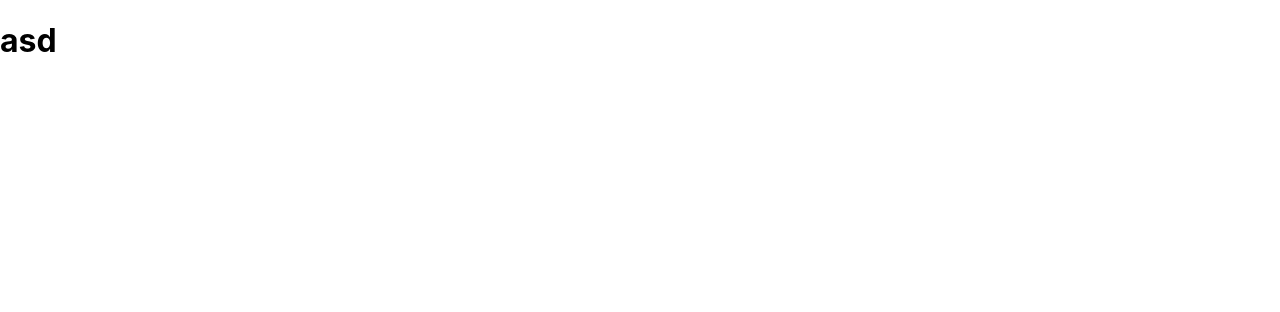
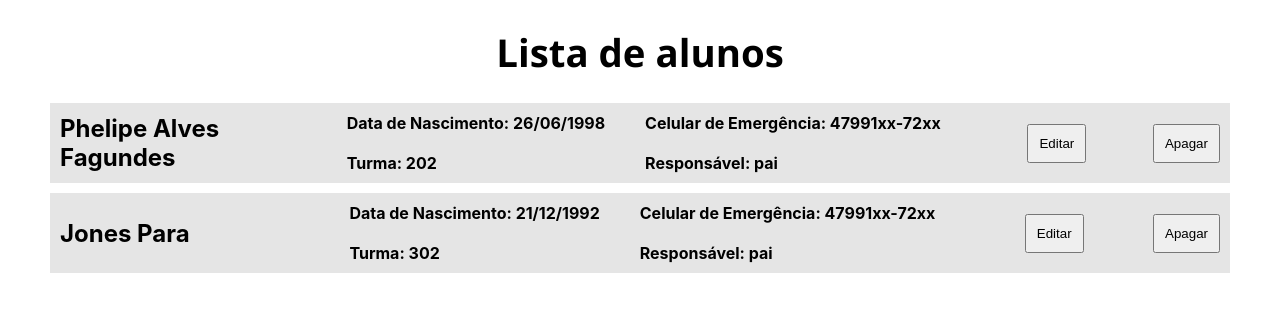
Before and after one commit to howjack/DevInHouse-ExercicioReact-SGA, a React (Create React App) app in the folder web-app/: page / in a window 1280 px wide. Shown: the top 312 px of the page. Built offline with nearby package versions, Linux system fonts and the light colour scheme.

Commit message:
header e lista

```diff
--- a/web-app/src/App.css
+++ b/web-app/src/App.css
@@ -1,38 +1,41 @@
-.App {
-  text-align: center;
+li {
+	list-style: none;
 }
 
-.App-logo {
-  height: 40vmin;
-  pointer-events: none;
+.header {
+	font-size: larger;
+	font-family: "Segoe UI", Tahoma, Geneva, Verdana, sans-serif;
+	width: 100%;
+	text-align: center;
 }
 
-@media (prefers-reduced-motion: no-preference) {
-  .App-logo {
-    animation: App-logo-spin infinite 20s linear;
-  }
+.studentsList {
+	margin: 0px 40px;
+	padding: 0 10px;
 }
-
-.App-header {
-  background-color: #282c34;
-  min-height: 100vh;
-  display: flex;
+.studentsList li {
+	display: flex;
+	justify-content: space-between;
+	align-items: center;
+	margin: 10px 0px;
+	padding: 0 10px;
+	background-color: rgba(0, 0, 0, 0.1);
+}
+.studentsList h2{
+  margin: 0;
+  width: 200px;
+}
+.listInformation {
+	display: flex;
+}
+.listInformation div {
+	display: flex;
   flex-direction: column;
-  align-items: center;
-  justify-content: center;
-  font-size: calc(10px + 2vmin);
-  color: white;
+  margin: 0px 15px;
 }
-
-.App-link {
-  color: #61dafb;
+.listInformation h4{
+  margin: 10px 5px;
 }
-
-@keyframes App-logo-spin {
-  from {
-    transform: rotate(0deg);
-  }
-  to {
-    transform: rotate(360deg);
-  }
+.studentsList button {
+	padding: 10px;
 }
--- a/web-app/src/App.js
+++ b/web-app/src/App.js
@@ -1,10 +1,21 @@
 import React from 'react'
 import './App.css';
+import Consulta from './pages/Consulta';
+import Cadastro from './pages/Cadastro';
 
-class App extends React.Component{
+class App extends React.Component {
 
-  render(){
-    return <h1>asd</h1>
+
+
+  render() {
+
+    let page = true;
+
+    return (
+      <>
+        {page && <Consulta />}
+        {!page && <Cadastro />}
+      </>)
   }
 }
 
--- /dev/null
+++ b/web-app/src/components/Header/index.jsx
@@ -0,0 +1,14 @@
+import React from 'react'
+
+class Header extends React.Component{
+
+    render(){
+        return (
+        <header className="header">
+            <h1>{this.props.title}</h1>
+        </header>
+        )
+    }
+}
+
+export default Header;
--- /dev/null
+++ b/web-app/src/components/StudentListItem/index.jsx
@@ -0,0 +1,29 @@
+import React from "react";
+
+class StudentListItem extends React.Component {
+
+	render() {
+		return (
+			<li>
+				<h2>{this.props.nome + " " + this.props.sobrenome}</h2>
+				<div className="listInformation">
+					<div>
+						<h4>
+							Data de Nascimento:
+							{` ${this.props.nascimento.dia}/${this.props.nascimento.mes}/${this.props.nascimento.ano}`}
+						</h4>
+						<h4>Turma: {this.props.turma}</h4>
+					</div>
+					<div>
+						<h4>Celular de Emergência: {this.props.telefone}</h4>
+						<h4>Responsável: {this.props.avisar}</h4>
+					</div>
+				</div>
+                <button>Editar</button>
+				<button>Apagar</button>
+			</li>
+		);
+	}
+}
+
+export default StudentListItem;
--- /dev/null
+++ b/web-app/src/components/StudentsList/index.jsx
@@ -0,0 +1,56 @@
+import React from "react";
+import StudentListItem from "../StudentListItem";
+
+class StudentList extends React.Component {
+	render() {
+		let alunos = [
+			{
+				nome: "Phelipe",
+				sobrenome: "Alves Fagundes",
+				nascimento: {
+					dia: 26,
+					mes: 6,
+					ano: 1998,
+				},
+				numeroMatricula: 222,
+				turma: "202",
+				telefoneEmergencia: "47991xx-72xx",
+				avisoEmergencia: "pai",
+			},
+            {
+				nome: "Jones",
+				sobrenome: "Para",
+				nascimento: {
+					dia: 21,
+					mes: 12,
+					ano: 1992,
+				},
+				numeroMatricula: 55,
+				turma: "302",
+				telefoneEmergencia: "47991xx-72xx",
+				avisoEmergencia: "pai",
+			},
+		];
+
+		return (
+			<ul className="studentsList">
+				{alunos.map((aluno) => {
+                    if(aluno.nascimento.mes < 10) aluno.nascimento.mes = `0${aluno.nascimento.mes}`
+
+					return (
+						<StudentListItem
+							nome={aluno.nome}
+							sobrenome={aluno.sobrenome}
+							nascimento={aluno.nascimento}
+                            turma={aluno.turma}
+                            telefone={aluno.telefoneEmergencia}
+                            avisar={aluno.avisoEmergencia}
+						/>
+					);
+				})}
+			</ul>
+		);
+	}
+}
+
+export default StudentList;
--- /dev/null
+++ b/web-app/src/pages/Cadastro/index.jsx
@@ -0,0 +1,12 @@
+import React from 'react'
+import Header from '../../components/Header'
+
+class Cadastro extends React.Component{
+    render(){
+        return (<>
+            <Header title="Cadastramento"/>
+        </>)
+    }
+}
+
+export default Cadastro;
--- /dev/null
+++ b/web-app/src/pages/Consulta/index.jsx
@@ -0,0 +1,16 @@
+import React from "react";
+import Header from "../../components/Header";
+import StudentList from "../../components/StudentsList";
+
+class Consulta extends React.Component {
+	render() {
+		return (
+			<>
+				<Header title="Lista de alunos" />
+				<StudentList />
+			</>
+		);
+	}
+}
+
+export default Consulta;
```
Also changed, not shown: 1 other file (tests, documents, lock files or other folders).
